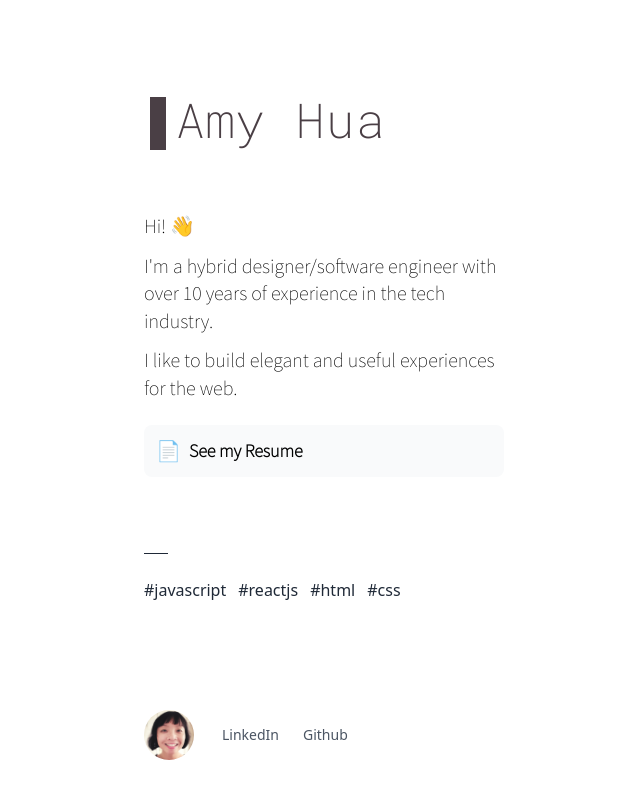
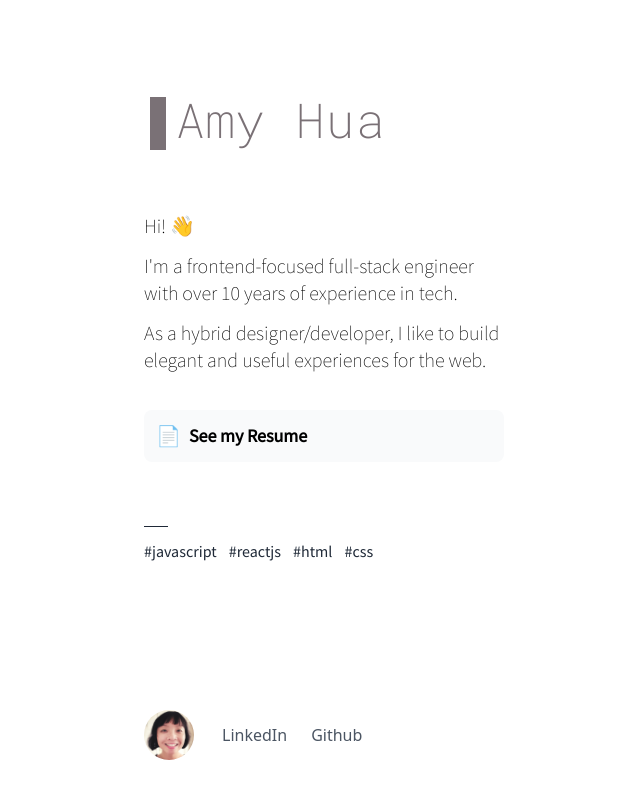
Before and after one commit to amyhua/amyhua.github.io, a Next.js app: page / in a window 1280 px wide. Shown: the whole page, without its empty margins (312-952 px from the left). Built offline with nearby package versions, Linux system fonts and the light colour scheme.

Commit message:
Update to homepage css, configure nojekyll

```diff
--- a/pages/index.tsx
+++ b/pages/index.tsx
@@ -8,9 +8,13 @@ import { useLayoutEffect, useState } from 'react'
 // import styles from '@/styles/Home.module.css'
 
 const inter = Inter({ subsets: ['latin'] })
+const sourceSansProLight = Source_Sans_Pro({
+  subsets: ['latin'],
+  weight: '200'
+});
 const sourceSansPro = Source_Sans_Pro({
   subsets: ['latin'],
-  weight: '200'
+  weight: '400'
 });
 const robotoMonoLight = Roboto_Mono({
   subsets: ['latin'],
@@ -47,27 +51,32 @@ export default function Home() {
             </h1>
             <div className={classNames(
               "my-10 text-xl leading-snug pt-4 pr-2 box-border",
-              sourceSansPro.className,
+              sourceSansProLight.className,
             )}>
               <div className="my-3">
                 Hi! {`👋`}
               </div>
               <div className="my-3">
-                I'm a hybrid designer/software engineer with over 10 years of experience in the tech industry.
+                I'm a frontend-focused full-stack engineer with over 10 years of experience in tech.
               </div>
               <div className="mt-3 mb-6">
-                I like to build elegant and useful experiences for the web.
+                As a hybrid designer/developer, I like to build elegant and useful experiences for the web.
               </div>
               <a
                 href="https://docs.google.com/document/d/e/2PACX-1vSk0JENkjv2SfFM9dKJWozcl4958CIHz7FlHnogHFseAb5v3Zcz0RqPwAIVmO95-VUjCCDy-pQwyqlw/pub"
                 rel="noreferrer"
                 target="_blank"
-                className="flex items-center group cursor-pointer p-3 rounded-lg bg-gray-50 hover:bg-gray-100">
+                className={classNames(
+                  "mt-9 flex items-center group cursor-pointer p-3 rounded-lg bg-gray-50 hover:bg-gray-100"
+                )}>
                 <span className="align-middle">📄</span> <span className="text-lg inline-block text-black ml-2 font-bold">See my Resume</span>
               </a>
             </div>
-            <div className="py-3 my-3 text-gray-800">
-              <div className="w-6 border-b border-b-gray-800 my-6" />
+            <div className={classNames(
+              "py-3 my-3 text-gray-800",
+              sourceSansPro.className,
+            )}>
+              <div className="w-6 border-b border-b-gray-800 my-3" />
               <span className="mr-3">#javascript</span>
               <span className="mr-3">#reactjs</span>
               <span className="mr-3">#html</span>
@@ -86,7 +95,7 @@ export default function Home() {
                   className="rounded-full"
                 />
               </div>
-              <div className="flex-1 flex items-center px-4 text-sm">
+              <div className="flex-1 flex items-center px-4 text-base">
                 <ul className="flex justify-evenly cursor-pointer">
                   <li className="px-3 text-gray-600 hover:text-black transition-colors">
                     <a href="//linkedin.com/in/huaamy" target="_blank" rel="noreferrer">LinkedIn</a>
--- a/styles/Index.module.css
+++ b/styles/Index.module.css
@@ -2,13 +2,13 @@
   height: 1em;
   display: inline-block;
   position: relative;
-  color: #4a3f45;
+  color: #7a7176;
 }
 .typing:before {
   content: "";
   width: 0.33em;
   margin-right: 0.2em;
-  background-color: #4a3f45;
+  background-color: #7a7176;
   display: inline-block;
   vertical-align: top;
   margin-top: 0.025em;
@@ -19,7 +19,7 @@
 }
 .typing:not(.revealing):before {
   animation: blink-animation 1s steps(5, start) infinite;
-  background-color: #4a3f45;
+  background-color: #7a7176;
 }
 .typing.revealing:before {
   width: 100%;
```
Also changed, not shown: 1 other file (tests, documents, lock files or other folders).
